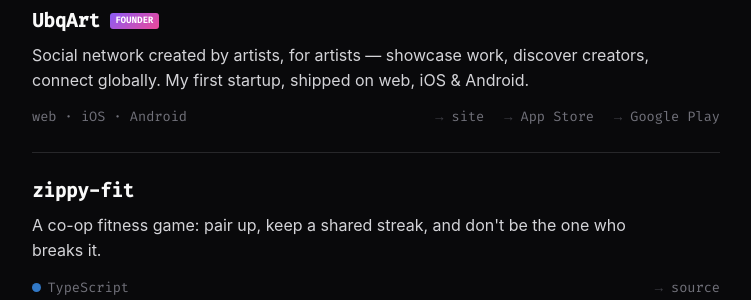
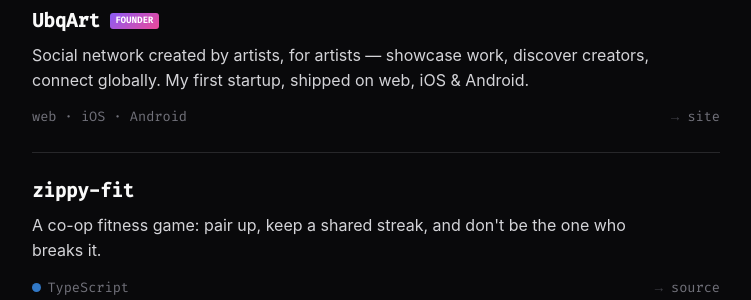
Before and after one commit to zepvalue/zepvalue.github.io, a Jekyll site: the page built from apps/index.html, in a window 1280 px wide and 900 px high. Shown: the part 307-607 px from the top of the window, without its empty margins (264-1015 px from the left). Built offline with Jekyll 4.4.1, drawn with Linux system fonts in a browser that asks for light colours.

Commit message:
Remove App Store and Google Play links from UbqArt project details

```diff
--- a/apps/index.html
+++ b/apps/index.html
@@ -13,8 +13,7 @@
         meta: web · iOS · Android
         links:
           - { label: site, url: "https://ubqart.com" }
-          - { label: App Store, url: "https://itunes.apple.com/us/app/ubqart/id903670050?mt=8" }
-          - { label: Google Play, url: "https://play.google.com/store/apps/details?id=com.ebigle.bartists" }
+
       - name: zippy-fit
         desc: "A co-op fitness game: pair up, keep a shared streak, and don't be the one who breaks it."
         lang: TypeScript
```
